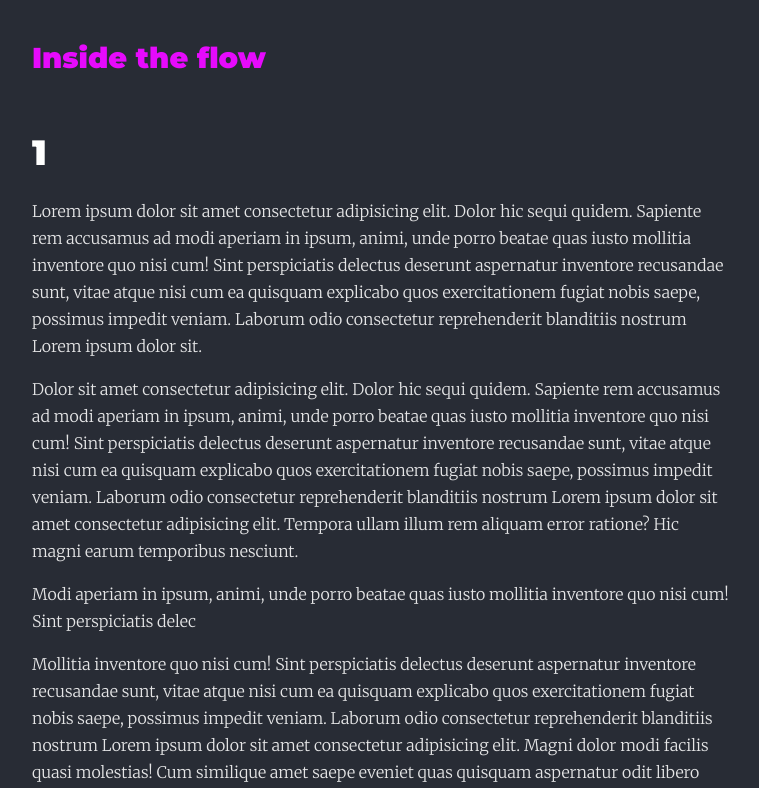
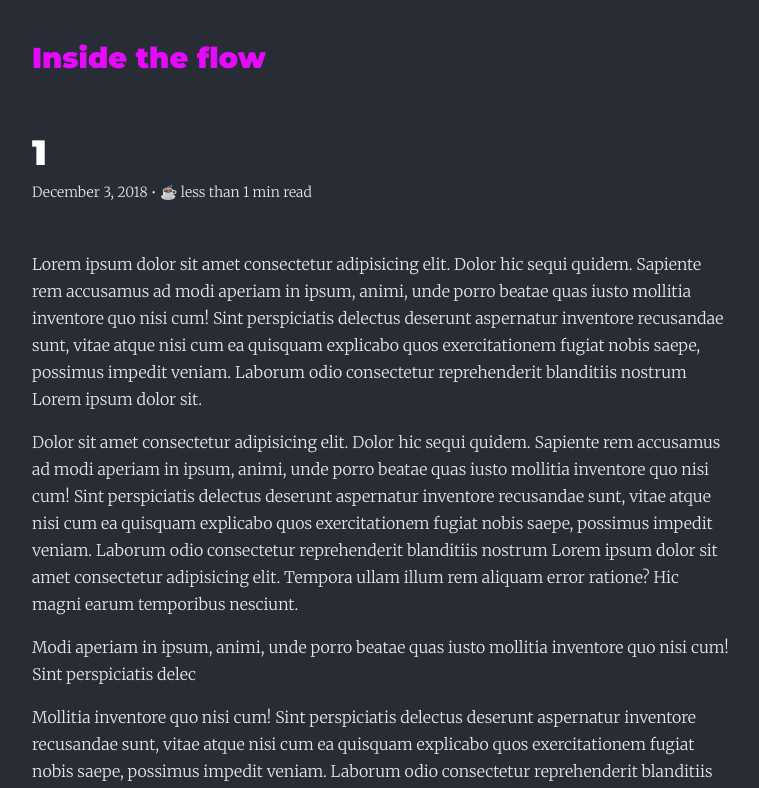
Before and after one commit to Vasylkivskyi/my-blog-frontend, a React (Create React App) app: page /1 in a window 1280 px wide. Shown: the top 788 px of the page, without its empty margins (258-1017 px from the left). Built offline with nearby package versions, Linux system fonts and the light colour scheme.

Commit message:
add postInfo component

```diff
--- a/src/components/post/Post.tsx
+++ b/src/components/post/Post.tsx
@@ -7,8 +7,14 @@ import { Link } from "react-router-dom";
 import { Helmet } from "react-helmet";
 import CommentsList from "../../containers/commentsList/CommentsList";
 import { comments } from "../../commentsMoct";
+import PostInfo from "../postInfo/PostInfo";
 
-const Post: React.FC<MatchIncludedInterface> = ({ match }) => {
+interface PostInterface extends MatchIncludedInterface {
+  date?: string;
+  text: string;
+}
+
+const Post: React.FC<PostInterface> = ({ match, date, text }) => {
   const { params } = match;
   const { post } = params;
 
@@ -18,6 +24,9 @@ const Post: React.FC<MatchIncludedInterface> = ({ match }) => {
         <title>{deslugify(post)}</title>
       </Helmet>
       <h1>{deslugify(post)}</h1>
+      <div className="info-container">
+        <PostInfo text={"fsldfjsdl"} date="December 3, 2018" />
+      </div>
       <p>
         Lorem ipsum dolor sit amet consectetur adipisicing elit. Dolor hic sequi
         quidem. Sapiente rem accusamus ad modi aperiam in ipsum, animi, unde
--- a/src/components/post/post.scss
+++ b/src/components/post/post.scss
@@ -1,6 +1,11 @@
 .post {
   p {
     line-height: 27px;
+  }
+
+  .info-container {
+    margin-top: -15px;
+    margin-bottom: 50px;
   }
 
   .links {
--- /dev/null
+++ b/src/components/postInfo/PostInfo.tsx
@@ -0,0 +1,35 @@
+import React from "react";
+
+interface PostInfoInterface {
+  text: string;
+  date: string;
+}
+
+const PostInfo: React.FC<PostInfoInterface> = ({ text, date }) => {
+  const wordsLength = text.split(" ").length;
+  const readTime =
+    wordsLength < 200
+      ? "less than 1 min read"
+      : `${Math.ceil(wordsLength / 200)} min read`;
+
+  const renderCups = () => {
+    const cupsNum = Math.floor(wordsLength / 200 / 5);
+    const cups = [];
+    for (let i = 0; i <= cupsNum; i++) {
+      cups.push(
+        <span key={i} role="img" aria-label="coffee">
+          ☕️
+        </span>
+      );
+    }
+    return cups;
+  };
+
+  return (
+    <div className="post-list-item__info">
+      {date} • {renderCups()} {readTime}
+    </div>
+  );
+};
+
+export default PostInfo;
--- a/src/components/postListItem/PostLIstItem.tsx
+++ b/src/components/postListItem/PostLIstItem.tsx
@@ -2,6 +2,7 @@ import React from "react";
 import "./PostLIstItem.scss";
 import { Link } from "react-router-dom";
 import { slugify } from "../../Utils/RoutesHelper";
+import PostInfo from "../postInfo/PostInfo";
 
 interface PostLIstItemInterface {
   title: string;
@@ -10,33 +11,12 @@ interface PostLIstItemInterface {
 }
 
 const PostLIstItem: React.FC<PostLIstItemInterface> = ({ title, text }) => {
-  const wordsLength = text.split(" ").length;
-  const readTime =
-    wordsLength < 200
-      ? "less than 1 min read"
-      : `${Math.ceil(wordsLength / 200)} min read`;
-
-  const renderCups = () => {
-    const cupsNum = Math.floor(wordsLength / 200 / 5);
-    const cups = [];
-    for (let i = 0; i <= cupsNum; i++) {
-      cups.push(
-        <span key={i} role="img" aria-label="coffee">
-          ☕️
-        </span>
-      );
-    }
-    return cups;
-  };
-
   return (
     <div className="post-list-item">
       <Link to={`/${slugify(title)}`}>
         <h2>{title}</h2>
       </Link>
-      <div className="post-list-item__info">
-        December 3, 2018 • {renderCups()} {readTime}
-      </div>
+      <PostInfo text={text} date="December 3, 2018" />
       <p>{text.slice(0, 200)}...</p>
     </div>
   );
```
